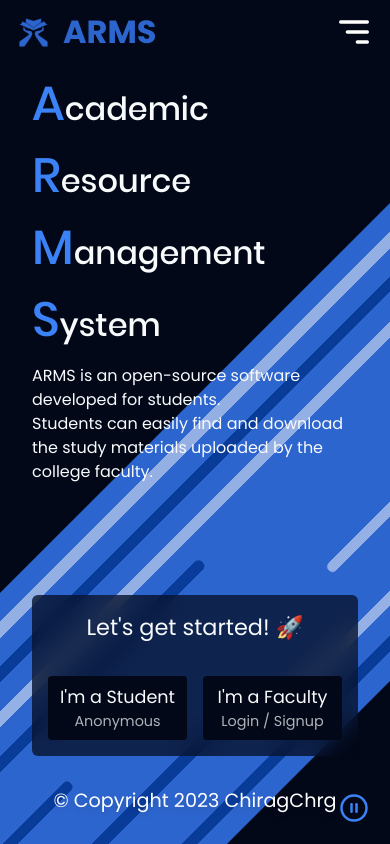
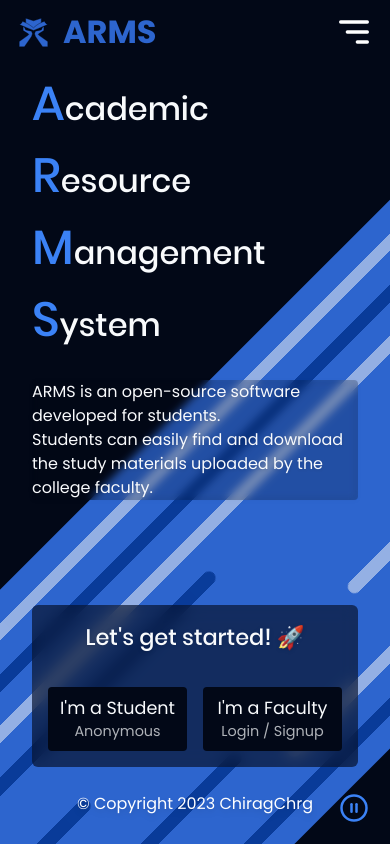
Before and after one commit to ChiragChrg/arms-v3, a Next.js app: page / in a window 390 px wide. Built offline with nearby package versions, Linux system fonts and the light colour scheme.

Commit message:
Minor UI Changes ✨🚀

```diff
--- a/src/app/page.tsx
+++ b/src/app/page.tsx
@@ -31,7 +31,7 @@ export default function Home() {
           <h1 className='Landing_Title text-[2rem] 2xl:text-[3rem] font-medium'>
             <span>A</span>cademic <span>R</span>esource <span>M</span>anagement <span>S</span>ystem
           </h1>
-          <p className='text-[1em] 2xl:text-[1.5em]'>
+          <p className='text-[1em] 2xl:text-[1.5em] mt-4 bg-background/20 backdrop-blur-sm sm:bg-transparent rounded drop-shadow'>
             ARMS is an open-source software developed for students. <br />
             Students can easily find and download the study materials uploaded by the college faculty.</p>
         </div>
@@ -39,8 +39,8 @@ export default function Home() {
         <div className="flex justify-between items-end mt-[5em] 2xl:mt-[10em]">
           <Image src={LandingVector} alt='LandingVector' className='hidden sm:block w-[350px] 2xl:w-[500px]' />
 
-          <div className="w-full sm:w-fit flex_center flex-col gap-8 bg-background/70 backdrop-blur-md rounded-md p-4 2xl:p-8 sm:mr-[17em] 2xl:mr-[25em]">
-            <h2 className='text-[1.4em]'>Let&apos;s get started! 🚀</h2>
+          <div className="w-full sm:w-fit flex_center flex-col gap-8 bg-background/60 backdrop-blur rounded-md p-4 2xl:p-8 sm:mr-[17em] 2xl:mr-[25em]">
+            <h2 className='text-[1.4em] font-medium drop-shadow'>Let&apos;s get started! 🚀</h2>
             <div className="flex_center gap-4 w-full sm:w-fit">
               <div
                 onClick={HandleAnonymousLogin}
@@ -59,11 +59,11 @@ export default function Home() {
           </div>
         </div>
 
-        <p className='flex_center text-[1.2em] drop-shadow-md text-white'>© Copyright 2023 ChiragChrg</p>
+        <p className='flex_center sm:text-[1.2em] drop-shadow-md text-white'>© Copyright 2023 ChiragChrg</p>
       </section>
 
 
-      <Trails className='w-[400%] h-[40%] sm:w-[200%] sm:h-[85%] 2xl:h-[75%]' />
+      <Trails className='w-[400%] h-[46%] sm:w-[200%] sm:h-[85%] 2xl:h-[75%]' />
     </main>
   )
 }
```
